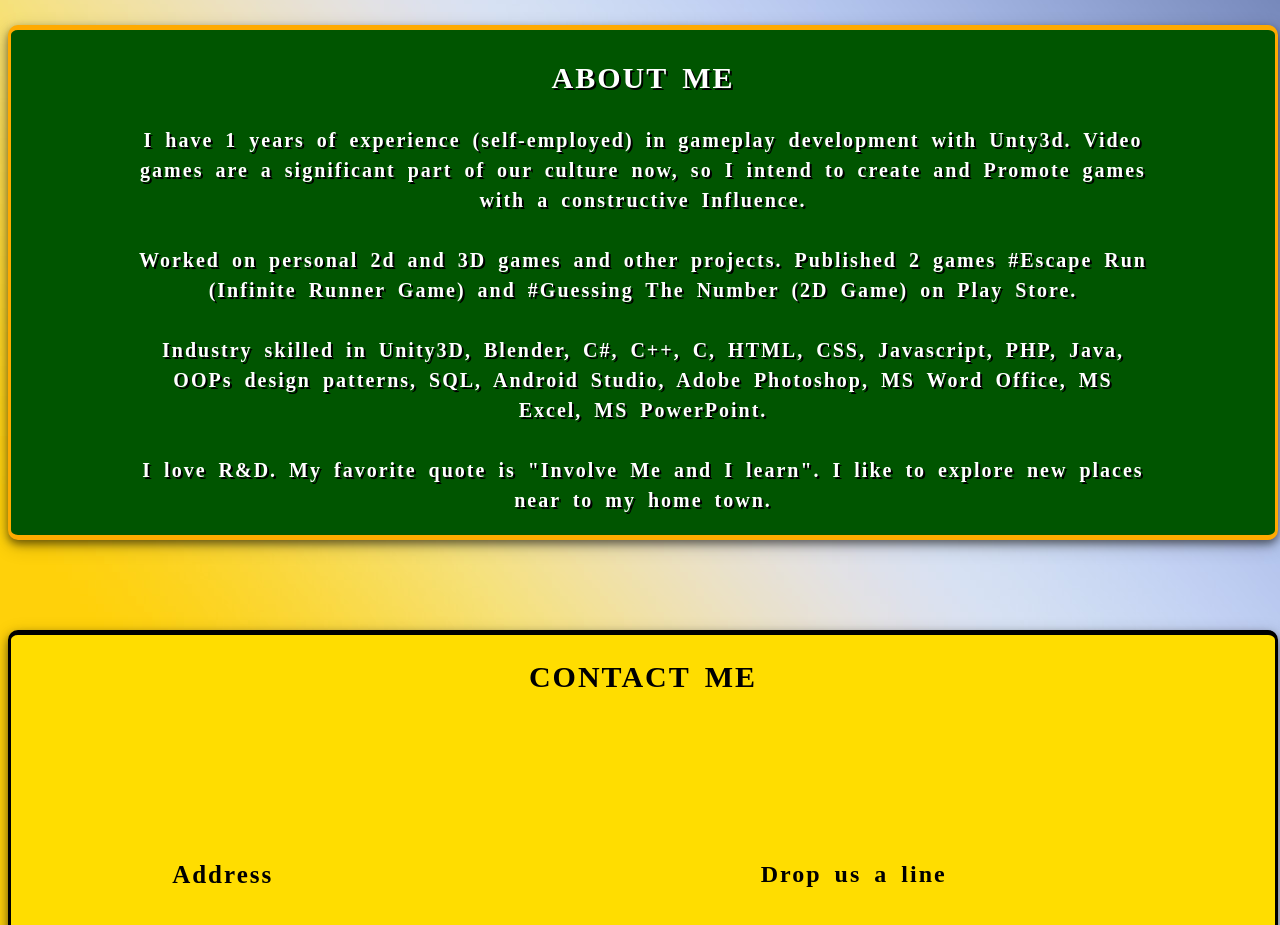
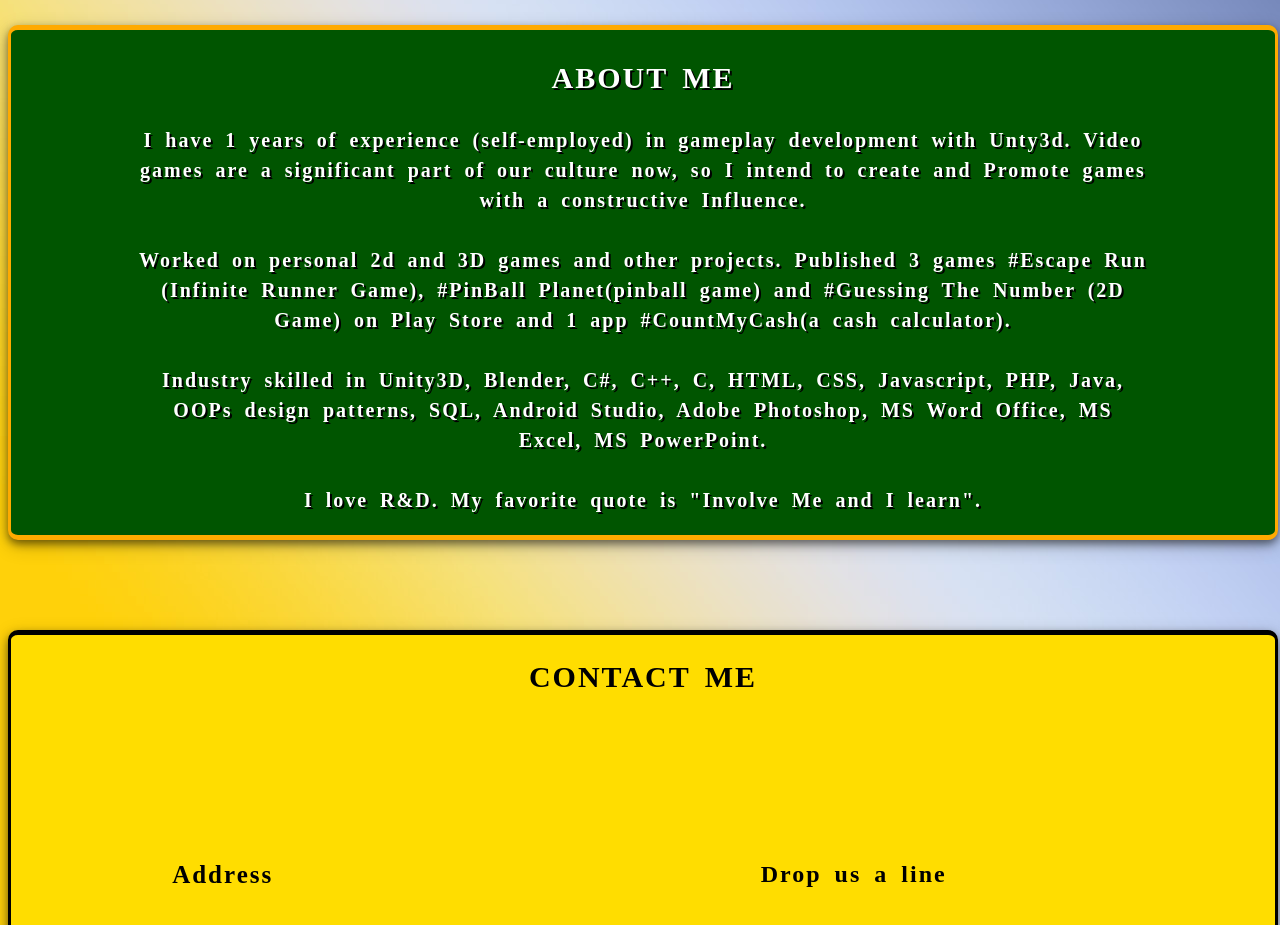
Before and after one commit to Dhiman-Paras/Paras-Dhiman-Portfolio, a plain HTML site: page index.html in a window 1280 px wide. Shown: the part 2180-3105 px from the top of the page. Drawn offline with Linux system fonts and the light colour scheme; a web font is replaced by a local one.

Commit message:
Update index.html

```diff
--- a/index.html
+++ b/index.html
@@ -338,11 +338,11 @@
 					I have 1 years of experience (self-employed) in gameplay development with Unty3d. Video games are a significant part of our culture now, so I intend to create and Promote games with a constructive Influence.
 					<br><br>
 					Worked on personal 2d and 3D games and other projects.
-					Published 2 games #Escape Run (Infinite Runner Game) and #Guessing The Number (2D Game) on Play Store.
+					Published 3 games #Escape Run (Infinite Runner Game), #PinBall Planet(pinball game) and #Guessing The Number (2D Game) on Play Store and 1 app #CountMyCash(a cash calculator).
 					<br><br>
 					Industry skilled in Unity3D, Blender, C#, C++, C, HTML, CSS, Javascript, PHP, Java, OOPs design patterns, SQL, Android Studio, Adobe Photoshop, MS Word Office, MS Excel, MS PowerPoint.
 					<br><br>
-					I love R&D. My favorite quote is "Involve Me and I learn". I like to explore new places near to my home town.
+					I love R&D. My favorite quote is "Involve Me and I learn".
 
 				</p>
 			</div>
```
